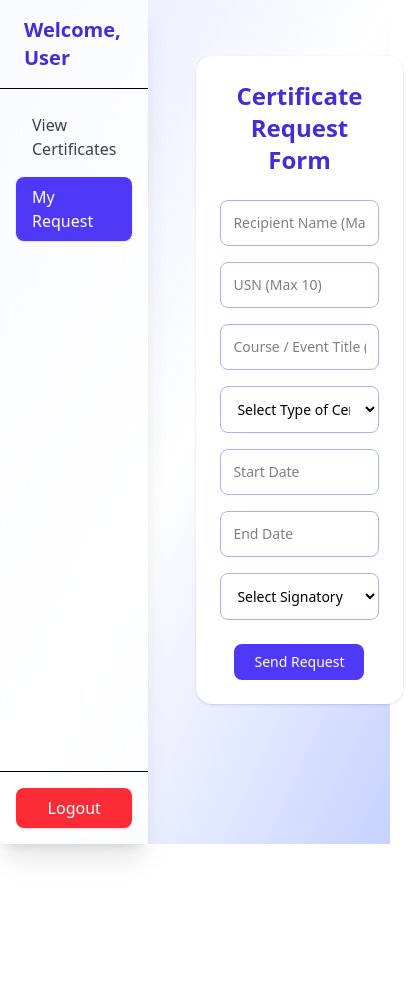
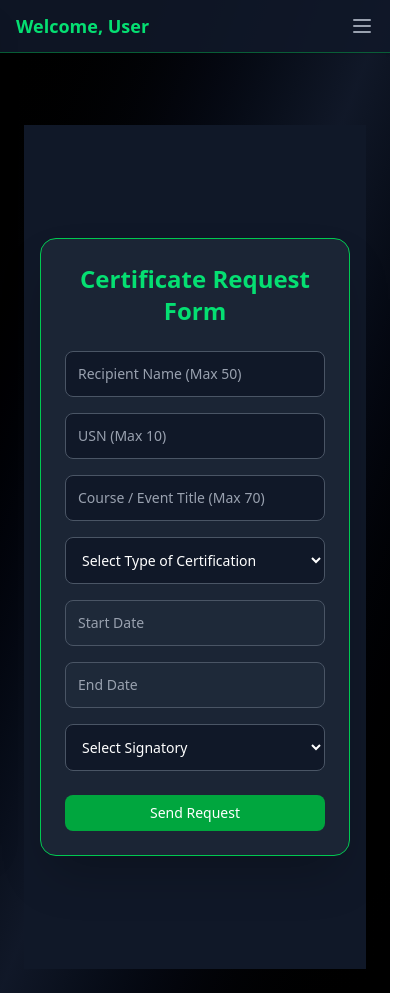
Before and after one commit to Thrisha-U-Shetty/E-certify, a React (Vite) app in the folder frontend/e-certify-app/: page /dashboard/sendrequest in a window 390 px wide. Shown: the whole page, 419 px wide, since content can reach past the window. Before the commit the page ends 844 px from the top, so only its background shows below. Built offline with nearby package versions, Linux system fonts and the light colour scheme.

Commit message:
responsive and ui changed as per admin

```diff
--- a/frontend/e-certify-app/src/components/Userpages/SendRequest.jsx
+++ b/frontend/e-certify-app/src/components/Userpages/SendRequest.jsx
@@ -9,20 +9,16 @@ export default function SendRequest() {
     type: "",
     start: "",
     end: "",
-    issuedBy: "E-Certify Institute",
     signatory: "",
   });
 
   const [showConfirm, setShowConfirm] = useState(false);
   const [isSending, setIsSending] = useState(false);
-  const [toast, setToast] = useState(null);
+  const [toast, setToast] = useState(false);
 
   const handleChange = (e) => {
     const { name, value } = e.target;
-    setFormData((prev) => ({
-      ...prev,
-      [name]: value,
-    }));
+    setFormData((prev) => ({ ...prev, [name]: value }));
   };
 
   const handleSubmit = (e) => {
@@ -38,7 +34,6 @@ export default function SendRequest() {
       const submittedData = { ...formData };
       setIsSending(false);
 
-      // Clear form
       setFormData({
         name: "",
         usn: "",
@@ -46,26 +41,31 @@ export default function SendRequest() {
         type: "",
         start: "",
         end: "",
-        issuedBy: "E-Certify Institute",
         signatory: "",
       });
 
       console.log("Request Data:", submittedData);
 
-      // ✅ Show animated toast
-      setToast("Request sent to admin!");
-
-      // Auto hide toast after 3s
-      setTimeout(() => setToast(null), 3000);
+      setToast(true);
+      setTimeout(() => setToast(false), 4000);
     }, 1500);
   };
 
+  const signatories = {
+    cultural: { designation: "Cultural Coordinator" },
+    technical: { designation: "Technical Coordinator" },
+    hod: { designation: "HOD" },
+    principal: { designation: "Principal" },
+  };
+
   return (
-    <div className="max-w-lg w-full mx-4 sm:mx-auto mt-6 bg-white rounded-2xl shadow p-6 sm:p-8">
-      <h2 className="text-2xl sm:text-3xl font-bold mb-6 text-indigo-700 text-center sm:text-left">
+    <div className="flex justify-center items-center min-h-screen bg-gray-900 p-4">
+      <div className="w-full max-w-lg bg-gray-800/80 rounded-2xl shadow-2xl p-6 sm:p-8 overflow-y-auto border border-green-500">
+        <h2 className="text-2xl sm:text-3xl font-bold mb-6 text-green-400 text-center">
           Certificate Request Form
         </h2>
 
+        {/* Form */}
         <form onSubmit={handleSubmit} className="grid grid-cols-1 gap-4">
           <input
             type="text"
@@ -74,7 +74,7 @@ export default function SendRequest() {
             onChange={handleChange}
             placeholder="Recipient Name (Max 50)"
             maxLength={50}
-          className="w-full border p-3 rounded-lg border-indigo-300 bg-white/60 focus:ring-2 focus:ring-indigo-400 transition text-sm sm:text-base"
+            className="w-full border p-3 rounded-lg border-gray-600 bg-gray-900 text-white placeholder-gray-400 focus:ring-2 focus:ring-green-400 transition text-sm sm:text-base"
             required
           />
 
@@ -85,7 +85,7 @@ export default function SendRequest() {
             onChange={handleChange}
             placeholder="USN (Max 10)"
             maxLength={10}
-          className="w-full border p-3 rounded-lg border-indigo-300 bg-white/60 focus:ring-2 focus:ring-indigo-400 transition text-sm sm:text-base"
+            className="w-full border p-3 rounded-lg border-gray-600 bg-gray-900 text-white placeholder-gray-400 focus:ring-2 focus:ring-green-400 transition text-sm sm:text-base"
             required
           />
 
@@ -96,7 +96,7 @@ export default function SendRequest() {
             onChange={handleChange}
             placeholder="Course / Event Title (Max 70)"
             maxLength={70}
-          className="w-full border p-3 rounded-lg border-indigo-300 bg-white/60 focus:ring-2 focus:ring-indigo-400 transition text-sm sm:text-base"
+            className="w-full border p-3 rounded-lg border-gray-600 bg-gray-900 text-white placeholder-gray-400 focus:ring-2 focus:ring-green-400 transition text-sm sm:text-base"
             required
           />
 
@@ -104,7 +104,7 @@ export default function SendRequest() {
             name="type"
             value={formData.type}
             onChange={handleChange}
-          className="w-full border p-3 rounded-lg border-indigo-300 bg-white/60 focus:ring-2 focus:ring-indigo-400 transition text-sm sm:text-base"
+            className="w-full border p-3 rounded-lg border-gray-600 bg-gray-900 text-white focus:ring-2 focus:ring-green-400 transition text-sm sm:text-base"
             required
           >
             <option value="">Select Type of Certification</option>
@@ -124,7 +124,7 @@ export default function SendRequest() {
             onBlur={(e) => {
               if (!formData.start) e.target.type = "text";
             }}
-          className="w-full border p-3 rounded-lg border-indigo-300 bg-white/60 focus:ring-2 focus:ring-indigo-400 transition text-sm sm:text-base"
+            className="w-full border p-3 rounded-lg border-gray-600 bg-gray-800 text-white placeholder-gray-400 focus:ring-2 focus:ring-green-400 transition text-sm sm:text-base [&::-webkit-calendar-picker-indicator]:filter [&::-webkit-calendar-picker-indicator]:invert [&::-webkit-calendar-picker-indicator]:brightness-200 [&::-webkit-calendar-picker-indicator]:contrast-150"
             required
           />
 
@@ -138,7 +138,7 @@ export default function SendRequest() {
             onBlur={(e) => {
               if (!formData.end) e.target.type = "text";
             }}
-          className="w-full border p-3 rounded-lg border-indigo-300 bg-white/60 focus:ring-2 focus:ring-indigo-400 transition text-sm sm:text-base"
+            className="w-full border p-3 rounded-lg border-gray-600 bg-gray-800 text-white placeholder-gray-400 focus:ring-2 focus:ring-green-400 transition text-sm sm:text-base [&::-webkit-calendar-picker-indicator]:filter [&::-webkit-calendar-picker-indicator]:invert [&::-webkit-calendar-picker-indicator]:brightness-200 [&::-webkit-calendar-picker-indicator]:contrast-150"
             required
           />
 
@@ -146,45 +146,45 @@ export default function SendRequest() {
             name="signatory"
             value={formData.signatory}
             onChange={handleChange}
-          className="w-full border p-3 rounded-lg border-indigo-300 bg-white/60 focus:ring-2 focus:ring-indigo-400 transition text-sm sm:text-base"
+            className="w-full border p-3 rounded-lg border-gray-600 bg-gray-900 text-white focus:ring-2 focus:ring-green-400 transition text-sm sm:text-base"
             required
           >
             <option value="">Select Signatory</option>
-          <option value="Dr. A. Kumar">Dr. A. Kumar</option>
-          <option value="Prof. B. Sharma">Prof. B. Sharma</option>
-          <option value="Mrs. C. Reddy">Mrs. C. Reddy</option>
+            {Object.keys(signatories).map((key) => (
+              <option key={key} value={key}>
+                {signatories[key].designation}
+              </option>
+            ))}
           </select>
 
           <div className="flex justify-center sm:justify-end mt-2">
             <Button
               type="submit"
-            className="bg-indigo-600 hover:bg-indigo-700 text-white px-5 sm:px-6 py-2 rounded-lg flex items-center text-sm sm:text-base"
+              className="w-full sm:w-auto bg-green-600 hover:bg-green-700 text-white px-5 py-2 rounded-lg text-sm sm:text-base"
               disabled={isSending}
             >
-            {isSending && (
-              <span className="animate-spin border-2 border-white border-t-transparent rounded-full w-4 h-4 sm:w-5 sm:h-5 mr-2"></span>
-            )}
-            Send Request
+              {isSending ? "Sending..." : "Send Request"}
             </Button>
           </div>
         </form>
+      </div>
 
       {/* Confirmation Modal */}
       {showConfirm && (
-        <div className="fixed inset-0 flex items-center justify-center bg-black bg-opacity-50 z-50 p-4">
-          <div className="bg-white p-6 rounded-xl max-w-sm w-full shadow-lg">
-            <h3 className="text-lg font-semibold mb-4 text-center">
+        <div className="fixed inset-0 flex items-center justify-center bg-black bg-opacity-70 z-50 p-4">
+          <div className="bg-gray-800 p-6 rounded-xl max-w-sm w-full shadow-lg border border-green-500">
+            <h3 className="text-lg font-semibold mb-4 text-center text-white">
               Are you sure the information you entered is correct?
             </h3>
             <div className="flex justify-center gap-4">
               <button
-                className="px-4 py-2 rounded-lg border border-gray-300"
+                className="px-4 py-2 rounded-lg border border-gray-500 text-white hover:bg-gray-700"
                 onClick={() => setShowConfirm(false)}
               >
                 Cancel
               </button>
               <button
-                className="px-4 py-2 rounded-lg bg-indigo-600 text-white hover:bg-indigo-700"
+                className="px-4 py-2 rounded-lg bg-green-600 text-white hover:bg-green-700"
                 onClick={confirmSubmit}
               >
                 Yes, Send
@@ -194,12 +194,59 @@ export default function SendRequest() {
         </div>
       )}
 
-      {/* ✅ Toast Notification */}
+      {/* Toast Notification */}
       {toast && (
-        <div className="fixed bottom-4 left-1/2 transform -translate-x-1/2 bg-green-600 text-white px-6 py-3 rounded-lg shadow-lg animate-bounce z-50 text-sm sm:text-base">
-          {toast}
+        <div
+          className="fixed z-50 px-4 top-6 inset-x-0 flex justify-center
+            sm:inset-x-auto sm:right-6 sm:justify-end"
+        >
+          <div
+            className="bg-green-600/90 text-white px-4 py-3 rounded-lg shadow-md flex items-center justify-between
+            w-full sm:w-auto max-w-sm text-sm sm:text-base animate-toastIn relative"
+          >
+            <div className="flex items-center gap-2 flex-1">
+              <svg
+                className="w-5 h-5 text-white flex-shrink-0"
+                fill="none"
+                stroke="currentColor"
+                strokeWidth="2"
+                viewBox="0 0 24 24"
+              >
+                <path
+                  strokeLinecap="round"
+                  strokeLinejoin="round"
+                  d="M5 13l4 4L19 7"
+                />
+              </svg>
+              <span className="font-medium">
+                Request submitted successfully!
+              </span>
+            </div>
+            <button
+              onClick={() => setToast(false)}
+              className="ml-3 text-white/80 hover:text-white font-bold text-base"
+            >
+              ✕
+            </button>
+            <div className="absolute bottom-0 left-0 h-0.5 bg-white/50 rounded-b animate-progress w-full"></div>
+          </div>
         </div>
       )}
+
+      <style>
+        {`
+          @keyframes toastIn {
+            0% { opacity: 0; transform: translateY(-20px) scale(0.95); }
+            100% { opacity: 1; transform: translateY(0) scale(1); }
+          }
+          @keyframes progress {
+            from { width: 100%; }
+            to { width: 0%; }
+          }
+          .animate-toastIn { animation: toastIn 0.35s ease-out forwards; }
+          .animate-progress { animation: progress 4s linear forwards; }
+        `}
+      </style>
     </div>
   );
 }
--- a/frontend/e-certify-app/src/components/Userpages/UserDashboard.jsx
+++ b/frontend/e-certify-app/src/components/Userpages/UserDashboard.jsx
@@ -1,61 +1,85 @@
-import React from "react";
+import React, { useState } from "react";
+import { Menu, X } from "lucide-react";
 import { NavLink, Outlet } from "react-router-dom";
 
 export default function UserDashboard({ username, onLogout }) {
+  const [sidebarOpen, setSidebarOpen] = useState(false);
+
   return (
-    <div className="min-h-screen flex bg-gradient-to-br from-indigo-100 via-white to-indigo-200">
+    <div className="min-h-screen flex flex-col md:flex-row bg-gradient-to-br from-black via-gray-900 to-black text-gray-200">
       {/* Sidebar */}
-      <div className="w-64 bg-white/80 backdrop-blur-lg shadow-xl flex flex-col justify-between">
+      <div
+        className={`fixed md:static inset-y-0 left-0 z-40 w-64 transform bg-gray-900/90 backdrop-blur-lg border-r border-green-500/40 shadow-xl flex flex-col justify-between transition-transform duration-300
+        ${sidebarOpen ? "translate-x-0" : "-translate-x-full"} md:translate-x-0`}
+      >
         <div>
-          {/* Welcome */}
-          <div className="px-6 py-4 border-b">
-            <h2 className="text-xl font-bold text-indigo-700">
+          <div className="flex items-center justify-between px-6 py-4 border-b border-green-500/40">
+            <h2 className="text-xl font-bold text-green-400">
               Welcome, {username}
             </h2>
+            <button
+              className="md:hidden text-gray-400 hover:text-green-400"
+              onClick={() => setSidebarOpen(false)}
+            >
+              <X size={20} />
+            </button>
           </div>
 
-          {/* Navigation */}
           <nav className="flex flex-col gap-2 mt-4 px-4">
             <NavLink
               to="view-certificates"
               className={({ isActive }) =>
-                `px-4 py-2 rounded-lg font-medium transition ${
+                `px-4 py-2 rounded-lg transition ${
                   isActive
-                    ? "bg-indigo-600 text-white shadow"
-                    : "text-gray-700 hover:bg-indigo-100"
+                    ? "bg-green-600 text-white shadow-md"
+                    : "hover:bg-gray-800 text-gray-300"
                 }`
               }
+              onClick={() => setSidebarOpen(false)}
             >
               View Certificates
             </NavLink>
             <NavLink
               to="sendrequest"
               className={({ isActive }) =>
-                `px-4 py-2 rounded-lg font-medium transition ${
+                `px-4 py-2 rounded-lg transition ${
                   isActive
-                    ? "bg-indigo-600 text-white shadow"
-                    : "text-gray-700 hover:bg-indigo-100"
+                    ? "bg-green-600 text-white shadow-md"
+                    : "hover:bg-gray-800 text-gray-300"
                 }`
               }
+              onClick={() => setSidebarOpen(false)}
             >
               My Request
             </NavLink>
           </nav>
         </div>
 
-        {/* Logout */}
-        <div className="p-4 border-t">
+        <div className="p-4 border-t border-green-500/40">
           <button
             onClick={onLogout}
-            className="w-full px-4 py-2 bg-red-500 text-white rounded-lg shadow hover:bg-red-600 transition"
+            className="w-full px-4 py-2 bg-red-600 text-white rounded-lg shadow hover:bg-red-700 transition"
           >
             Logout
           </button>
         </div>
       </div>
 
-      {/* Main Content (Child Routes show here) */}
-      <div className="flex-1 p-8">
+      {/* Mobile top bar */}
+      <div className="md:hidden flex items-center justify-between px-4 py-3 bg-gray-900/90 border-b border-green-500/40 shadow">
+        <h1 className="text-lg font-semibold text-green-400">
+          Welcome, {username}
+        </h1>
+        <button
+          className="text-gray-400 hover:text-green-400"
+          onClick={() => setSidebarOpen(!sidebarOpen)}
+        >
+          <Menu size={24} />
+        </button>
+      </div>
+
+      {/* Main Content */}
+      <div className="flex-1 mt-12 md:mt-0 h-[100vh] overflow-auto p-6">
         <Outlet />
       </div>
     </div>
--- a/frontend/e-certify-app/src/components/Userpages/ViewCertificates.jsx
+++ b/frontend/e-certify-app/src/components/Userpages/ViewCertificates.jsx
@@ -1,75 +1,55 @@
-import React, { useState } from "react";
-import { Button } from "../ui/button";
-import { ArrowDownTrayIcon } from "@heroicons/react/24/solid";
+import React from "react";
+import { EyeIcon } from "@heroicons/react/24/solid";
 
 export default function ViewCertificates({ username }) {
-  const [selectedCert, setSelectedCert] = useState(null);
-
   const certificates = [
-    { id: 1, title: "React Basics", fileUrl: "/certificates/react.pdf" },
-    { id: 2, title: "NodeJS Advanced", fileUrl: "/certificates/node.pdf" },
+    {
+      id: 1,
+      title: "React Basics",
+      fileUrl:
+        "https://gateway.pinata.cloud/ipfs/QmevrDbFN4Qn5CkQGgiPhXcriruGfRHdrByyFHsUWtQs46",
+    },
+    {
+      id: 2,
+      title: "NodeJS Advanced",
+      fileUrl:
+        "https://gateway.pinata.cloud/ipfs/QmevrDbFN4Qn5CkQGgiPhXcriruGfRHdrByyFHsUWtQs46",
+    },
   ];
 
-  const handleDownload = (url) => {
-    const link = document.createElement("a");
-    link.href = url;
-    link.download = url.split("/").pop();
-    document.body.appendChild(link);
-    link.click();
-    document.body.removeChild(link);
+  const handleView = (cert) => {
+    window.open(cert.fileUrl, "_blank");
   };
 
   return (
-    <div className="min-h-screen bg-indigo-50 p-4 md:p-6 flex flex-col md:flex-row gap-4 md:gap-6">
-      {/* Certificate List */}
-      <div className="w-full md:w-1/3 bg-white rounded-2xl shadow p-4">
-        <h2 className="font-bold text-lg mb-4 text-indigo-700">Certificates</h2>
-        <ul>
+    <div className="p-4 md:p-6 bg-gray-900/80 backdrop-blur-lg rounded-2xl shadow-2xl border border-green-500">
+      <h2 className="text-xl md:text-2xl font-bold text-green-400 mb-6">
+        {username ? `${username}'s Certificates` : "Certificates"}
+      </h2>
+
+      <div className="space-y-4">
         {certificates.map((cert) => (
-            <li
+          <div
             key={cert.id}
-              className={`cursor-pointer p-2 rounded hover:bg-indigo-100 transition ${
-                selectedCert?.id === cert.id ? "bg-indigo-200 font-semibold" : ""
-              }`}
-              onClick={() => setSelectedCert(cert)}
+            className="flex flex-col sm:flex-row justify-between sm:items-center gap-3 p-4 border border-gray-700 rounded-xl shadow bg-gray-800/70 hover:border-green-500 hover:shadow-lg transition"
           >
-              {cert.title}
-            </li>
-          ))}
-        </ul>
+            {/* Left - Certificate Info */}
+            <div>
+              <p className="text-lg font-semibold text-white">{cert.title}</p>
+              <p className="text-sm text-gray-400">
+                Certificate ID: {cert.id}
+              </p>
             </div>
 
-      {/* Certificate Preview */}
-      <div className="w-full md:w-2/3 bg-white rounded-2xl shadow p-4 flex flex-col relative">
-        {selectedCert ? (
-          <>
-            <h2 className="font-bold mb-4 text-indigo-700 text-lg md:text-xl">
-              {selectedCert.title}
-            </h2>
-            <div className="flex-1 relative">
-              {/* PDF Preview */}
-              <iframe
-                src={selectedCert.fileUrl}
-                title="Certificate Preview"
-                className="w-full h-[400px] md:h-[500px] border rounded"
-              ></iframe>
-
-              {/* Download button fixed at bottom-right corner */}
-              <div className="absolute bottom-4 right-4">
-                <Button
-                  className="flex items-center justify-center bg-indigo-600 text-white hover:bg-indigo-700 p-2 rounded-full"
-                  onClick={() => handleDownload(selectedCert.fileUrl)}
+            {/* Right - Eye Icon only */}
+            <button
+              onClick={() => handleView(cert)}
+              className="flex items-center justify-center p-2 bg-green-600 text-white rounded-lg shadow hover:bg-green-700 transition self-start sm:self-auto"
             >
-                  <ArrowDownTrayIcon className="h-5 w-5" />
-                </Button>
+              <EyeIcon className="h-5 w-5" />
+            </button>
           </div>
-            </div>
-          </>
-        ) : (
-          <p className="text-gray-600 text-center mt-10">
-            Select a certificate to preview
-          </p>
-        )}
+        ))}
       </div>
     </div>
   );
```
Also changed, not shown: 1 other file (tests, documents, lock files or other folders). Lines whose indentation alone changed are shown as unchanged.
